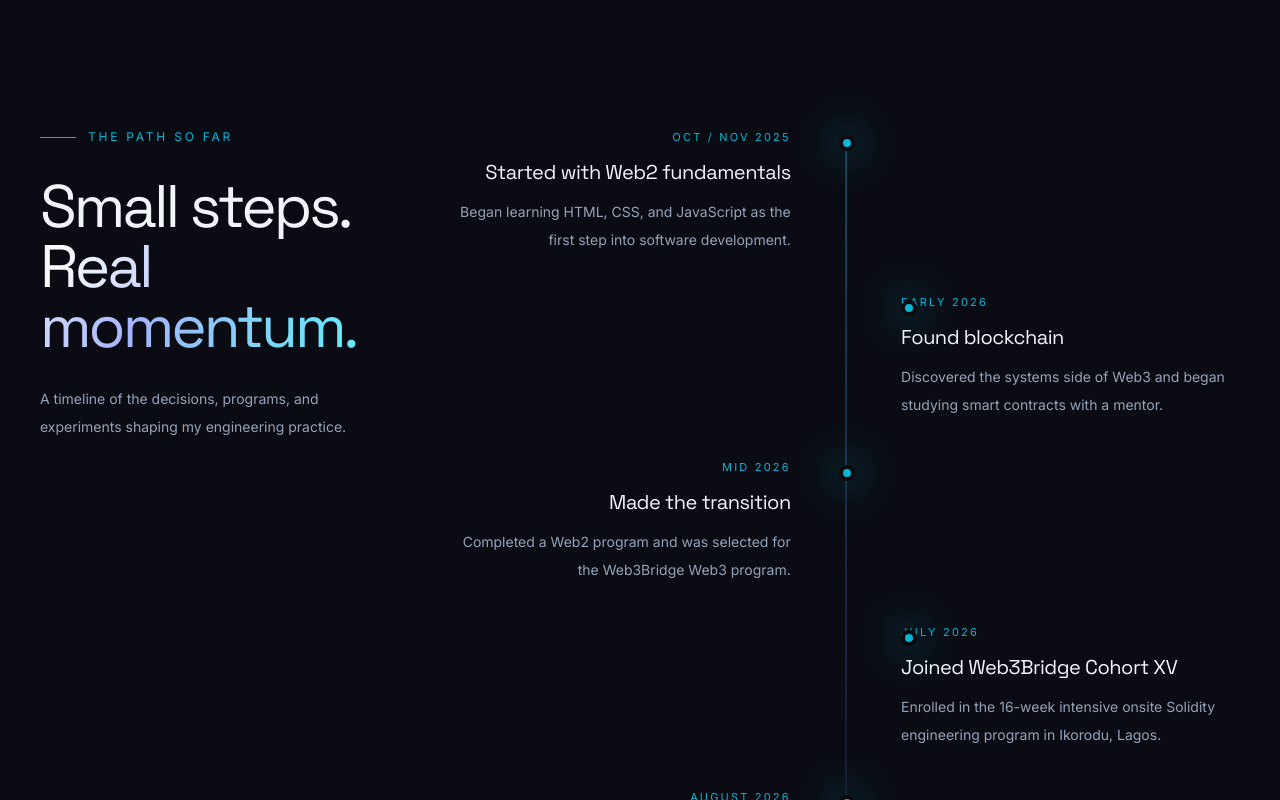
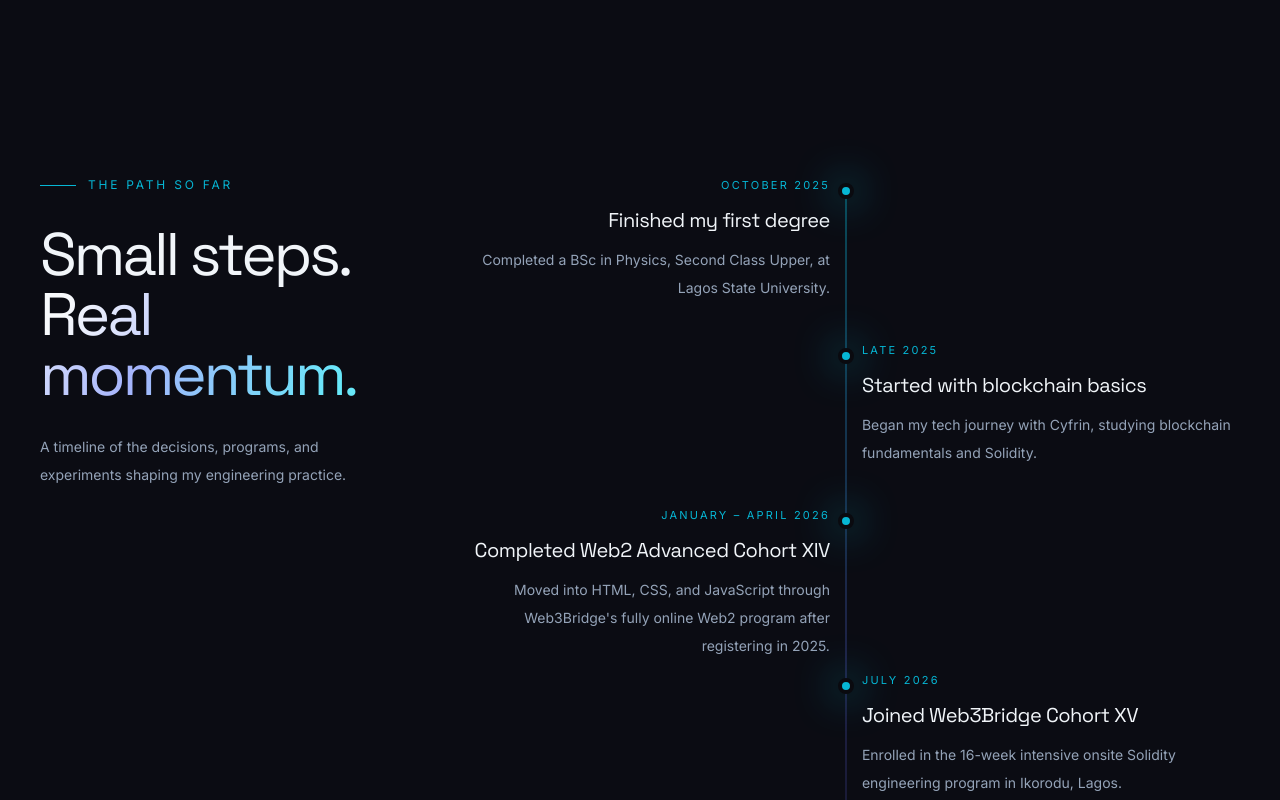
Before and after one commit to Alike001/alike-portfolio, a Next.js app: page / in a window 1280 px wide. Shown: the part 1920-2720 px from the top of the page. Built offline with nearby package versions, Linux system fonts and the light colour scheme.

Commit message:
Correct timeline and project positioning

```diff
--- a/components/About.jsx
+++ b/components/About.jsx
@@ -61,8 +61,8 @@ export default function About() {
               <div className="mb-8 flex items-center gap-3 text-xs uppercase tracking-[.23em] text-cyan"><span className="h-px w-9 bg-cyan" />A deliberate transition</div>
               <h2 className="max-w-2xl font-display text-4xl leading-[.98] tracking-[-.045em] text-cloud sm:text-6xl">I am learning to make the complicated feel <span className="text-gradient">clear.</span></h2>
               <div className="mt-9 space-y-5 text-[15px] leading-8 text-muted sm:text-base">
-                <p>I started my tech journey in October 2025 — beginning with Web2 fundamentals before discovering my passion for blockchain and Web3. With a background in Physics (BSc Second Class Upper, LASU 2026), I made a deliberate transition into smart contract development.</p>
-                <p>I am currently undergoing Web3Bridge Cohort XV — a 16-week intensive onsite Solidity engineering program in Lagos. I build in the open, write about what I learn, and compete in hackathons to sharpen my skills.</p>
+                <p>I finished my first degree, a BSc in Physics (Second Class Upper) at Lagos State University, in October 2025. After that, I started with Cyfrin&apos;s blockchain fundamentals and Solidity material.</p>
+                <p>I later moved into Web2 to strengthen my HTML, CSS, and JavaScript foundations, completing Web3Bridge&apos;s fully online Web2 Advanced Cohort XIV from January to April 2026. I am now in Web3Bridge Cohort XV, a 16-week intensive onsite Solidity engineering program in Lagos. I build in the open, write about what I learn, and compete in hackathons to sharpen my skills.</p>
               </div>
               <div className="mt-10 grid grid-cols-2 gap-3 border-t border-line/80 pt-5 sm:grid-cols-4 sm:gap-4">
                 {stats.map(([value, label, Icon, suffix], index) => (
--- a/components/Journey.jsx
+++ b/components/Journey.jsx
@@ -18,9 +18,9 @@ export default function Journey() {
               {journey.map((item, index) => {
                 const right = index % 2 === 1;
                 return (
-                  <Reveal key={item.date} delay={index * .05} direction={right ? "right" : "left"} className={`relative sm:flex sm:min-h-[165px] ${right ? "sm:justify-end" : "sm:justify-start"}`}>
-                    <motion.article whileHover={{ y: -4 }} className={`relative w-full pl-9 sm:w-[43%] sm:pl-0 ${right ? "sm:text-left" : "sm:text-right"}`}>
-                      <span className={`absolute left-0 top-1.5 h-4 w-4 rounded-full border-4 border-ink bg-cyan shadow-cyan sm:left-auto ${right ? "sm:-left-[calc(16.25%+9px)]" : "sm:-right-[calc(16.25%+9px)]"}`} />
+                  <Reveal key={item.date} delay={index * .05} direction={right ? "right" : "left"} className="relative sm:grid sm:min-h-[165px] sm:grid-cols-[minmax(0,1fr)_2rem_minmax(0,1fr)] sm:items-start">
+                    <span className="absolute left-0 top-1.5 z-10 h-4 w-4 rounded-full border-4 border-ink bg-cyan shadow-cyan sm:left-1/2 sm:-translate-x-1/2" />
+                    <motion.article whileHover={{ y: -4 }} className={`relative w-full pl-9 sm:row-start-1 sm:pl-0 ${right ? "sm:col-start-3 sm:text-left" : "sm:col-start-1 sm:text-right"}`}>
                       <p className="mb-3 text-[11px] uppercase tracking-[.2em] text-cyan">{item.date}</p>
                       <h3 className="font-display text-xl tracking-tight text-cloud">{item.title}</h3>
                       <p className="mt-3 text-sm leading-7 text-muted">{item.detail}</p>
--- a/components/Projects.jsx
+++ b/components/Projects.jsx
@@ -17,7 +17,7 @@ export default function Projects() {
                 <div className={`absolute -right-20 -top-20 h-52 w-52 rounded-full blur-3xl transition-opacity duration-500 group-hover:opacity-80 ${project.accent === "cyan" ? "bg-cyan/10" : "bg-indigo/15"}`} />
                 <div className="relative z-10 flex items-start justify-between gap-5"><div><p className="mb-3 text-[10px] uppercase tracking-[.2em] text-cyan">{project.eyebrow}</p><h3 className="font-display text-3xl tracking-[-.04em] text-cloud sm:text-4xl">{project.name}</h3></div><span className="grid h-10 w-10 shrink-0 place-items-center rounded-full border border-line text-muted transition-colors group-hover:border-cyan/50 group-hover:text-cyan"><FiArrowUpRight /></span></div>
                 <p className="relative z-10 mt-7 max-w-xl text-sm leading-7 text-muted sm:text-base">{project.description}</p>
-                <div className="relative z-10 mt-auto pt-10"><div className="flex flex-wrap gap-2">{project.tech.map((tech) => <span key={tech} className="rounded-full border border-line bg-ink/60 px-3 py-1.5 text-[10px] uppercase tracking-[.08em] text-muted">{tech}</span>)}</div><div className="mt-7 flex flex-wrap items-center justify-between gap-4 border-t border-line/80 pt-5">{project.achievement ? <span className="inline-flex items-center gap-2 text-xs font-medium text-amber-200"><FiCheckCircle />{project.achievement}</span> : project.deployed ? <span className="text-xs text-muted">Deployed on <span className="text-cloud">{project.deployed}</span></span> : <span className="text-xs text-muted">Open-source practice</span>}{project.team && <span className="inline-flex items-center gap-2 text-[10px] uppercase tracking-[.16em] text-indigo-200"><FiUsers />Team project</span>}<a href={project.github} target="_blank" rel="noreferrer" className="focus-ring inline-flex items-center gap-2 text-xs font-semibold text-cloud transition-colors hover:text-cyan">GitHub <FiArrowUpRight /></a></div></div>
+                <div className="relative z-10 mt-auto pt-10"><div className="flex flex-wrap gap-2">{project.tech.map((tech) => <span key={tech} className="rounded-full border border-line bg-ink/60 px-3 py-1.5 text-[10px] uppercase tracking-[.08em] text-muted">{tech}</span>)}</div><div className="mt-7 flex flex-wrap items-center justify-between gap-4 border-t border-line/80 pt-5">{project.achievement ? <span className="inline-flex items-center gap-2 text-xs font-medium text-amber-200"><FiCheckCircle />{project.achievement}</span> : project.deployed ? <span className="text-xs text-muted">Deployed on <span className="text-cloud">{project.deployed}</span></span> : <span className="text-xs text-muted">{project.status || "Personal project"}</span>}{project.team && <span className="inline-flex items-center gap-2 text-[10px] uppercase tracking-[.16em] text-indigo-200"><FiUsers />Team project</span>}<a href={project.github} target="_blank" rel="noreferrer" className="focus-ring inline-flex items-center gap-2 text-xs font-semibold text-cloud transition-colors hover:text-cyan">GitHub <FiArrowUpRight /></a></div></div>
               </motion.article>
             </Reveal>
           ))}
--- a/data/journey.js
+++ b/data/journey.js
@@ -1,18 +1,18 @@
 export const journey = [
   {
-    date: "Oct / Nov 2025",
-    title: "Started with Web2 fundamentals",
-    detail: "Began learning HTML, CSS, and JavaScript as the first step into software development."
+    date: "October 2025",
+    title: "Finished my first degree",
+    detail: "Completed a BSc in Physics, Second Class Upper, at Lagos State University."
   },
   {
-    date: "Early 2026",
-    title: "Found blockchain",
-    detail: "Discovered the systems side of Web3 and began studying smart contracts with a mentor."
+    date: "Late 2025",
+    title: "Started with blockchain basics",
+    detail: "Began my tech journey with Cyfrin, studying blockchain fundamentals and Solidity."
   },
   {
-    date: "Mid 2026",
-    title: "Made the transition",
-    detail: "Completed a Web2 program and was selected for the Web3Bridge Web3 program."
+    date: "January – April 2026",
+    title: "Completed Web2 Advanced Cohort XIV",
+    detail: "Moved into HTML, CSS, and JavaScript through Web3Bridge's fully online Web2 program after registering in 2025."
   },
   {
     date: "July 2026",
--- a/data/projects.js
+++ b/data/projects.js
@@ -24,22 +24,25 @@ export const projects = [
     description: "An on-chain student registration system deployed and verified on the Ethereum Sepolia testnet.",
     tech: ["Solidity", "Hardhat", "ethers.js"],
     deployed: "Ethereum Sepolia",
+    status: "Personal project · public repo",
     github: "https://github.com/Alike001/StudentRegPortal",
     accent: "indigo"
   },
   {
     name: "CrowdfundingDapp",
     eyebrow: "Smart Contract",
-    description: "A decentralized crowdfunding contract built while developing practical Solidity and Hardhat fluency.",
+    description: "A decentralized crowdfunding contract I created as a practical Solidity and Hardhat project.",
     tech: ["Solidity", "Hardhat"],
+    status: "Personal project · public repo",
     github: "https://github.com/Alike001/CrowdfundingDapp",
     accent: "cyan"
   },
   {
     name: "Multi-Network Deployments",
     eyebrow: "Deployment Practice",
-    description: "Smart contracts deployed across Celo Sepolia and Mantle Sepolia testnets using Hardhat Ignition.",
+    description: "Smart contracts I deployed across Celo Sepolia and Mantle Sepolia testnets using Hardhat Ignition.",
     tech: ["Solidity", "Hardhat Ignition", "Celo", "Mantle"],
+    status: "Personal project · public repo",
     github: "https://github.com/Alike001",
     accent: "indigo"
   }
```
